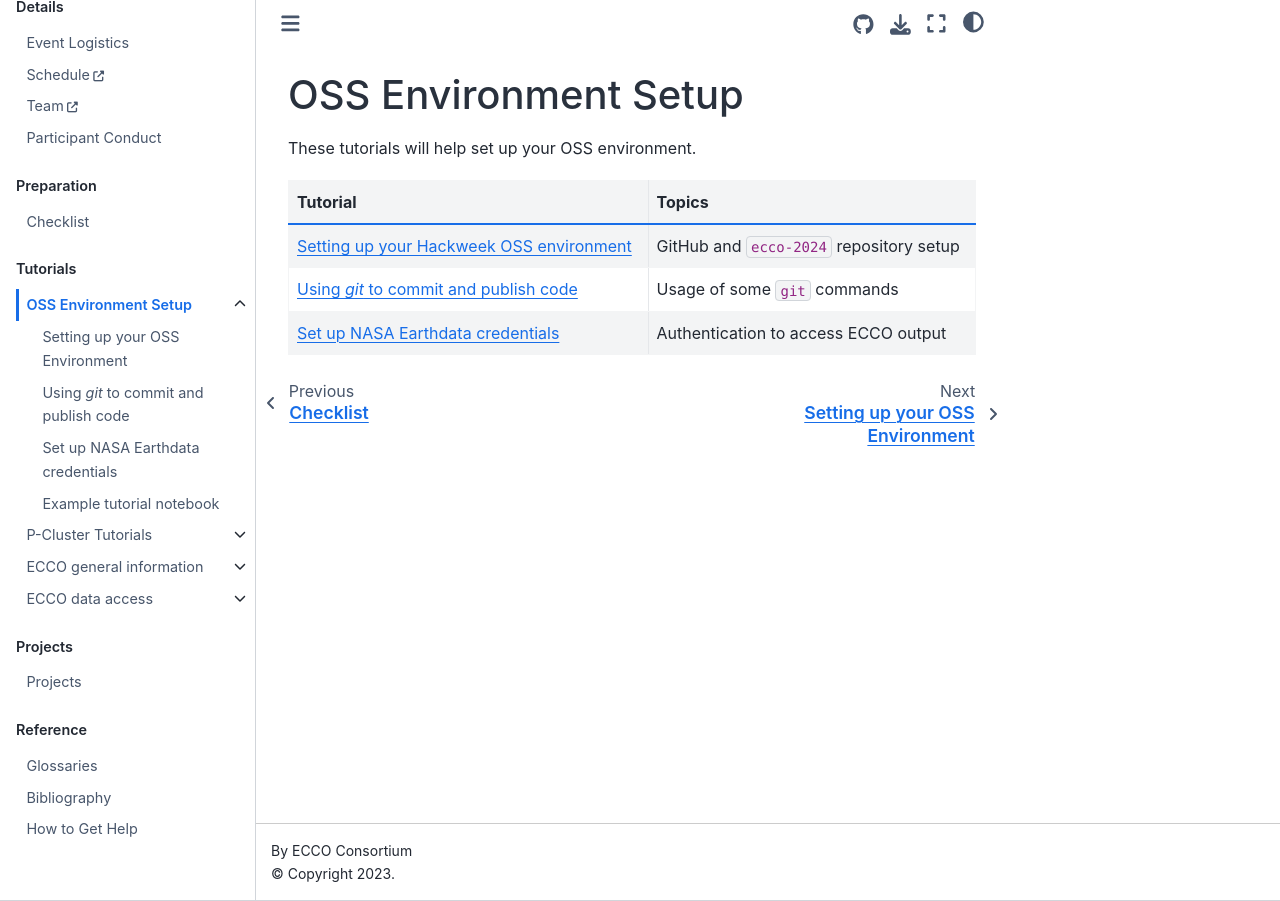
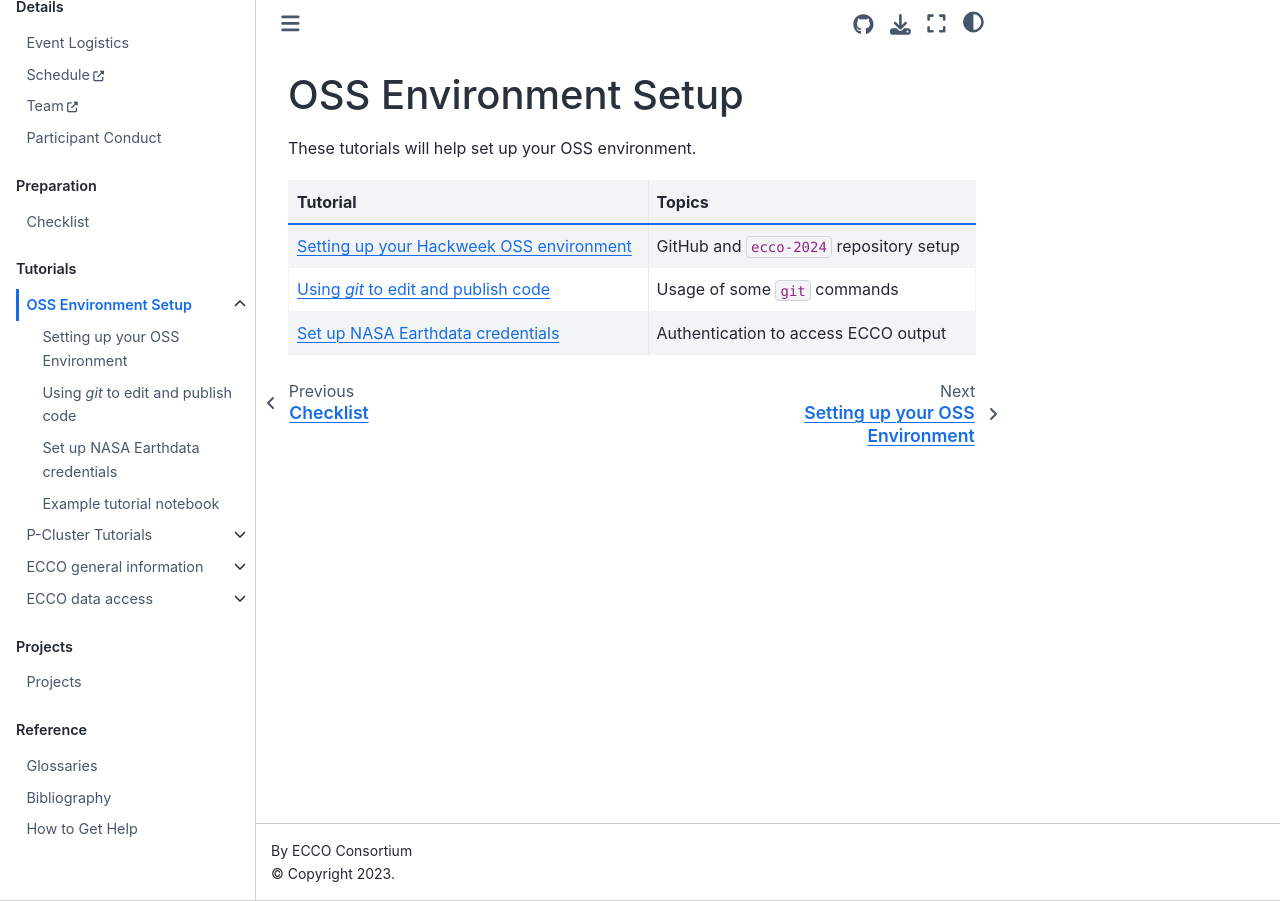
Before and after one commit to ECCO-Hackweek/ecco-2024, a Jupyter Book: the page built from book/tutorials/oss_setup_index.md, in a window 1280 px wide. Built offline with Jupyter Book 1.0.4 settings and Sphinx 7.4.7 and the Sphinx Book theme 1.1.4, drawn with Linux system fonts in a browser that asks for light colours; pages that are not in the unit, such as notebooks, are missing from menus.

Commit message:
Latest version of git tutorial

```diff
--- a/book/tutorials/oss_setup_index.md
+++ b/book/tutorials/oss_setup_index.md
@@ -5,5 +5,5 @@ These tutorials will help set up your OSS environment.
 | Tutorial | Topics |
 | -  | - |
 | [Setting up your Hackweek OSS environment](./oss_setup/oss_initial_repo.ipynb) | GitHub and `ecco-2024` repository setup |
-| [Using *git* to commit and publish code](./oss_setup/Working_with_git.ipynb) | Usage of some `git` commands |
+| [Using *git* to edit and publish code](./oss_setup/Working_with_git.ipynb) | Usage of some `git` commands |
 | [Set up NASA Earthdata credentials](./oss_setup/Earthdata_credentials.ipynb) | Authentication to access ECCO output |
```
Also changed, not shown: book/tutorials/oss_setup/Working_with_git.ipynb.
